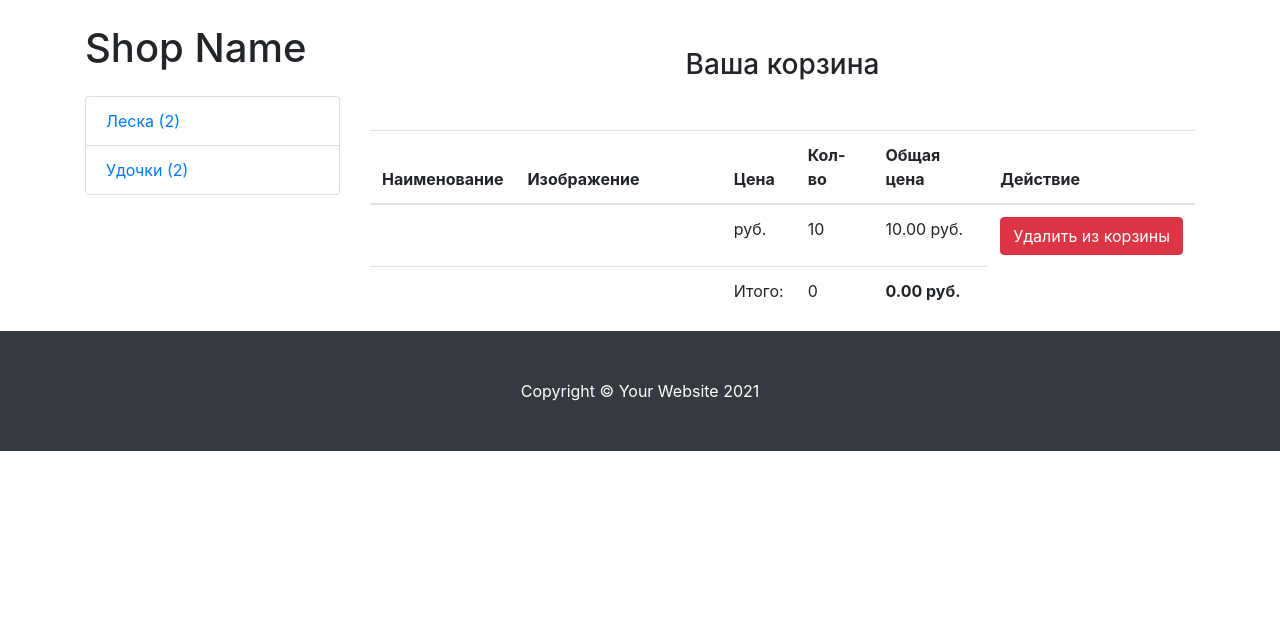
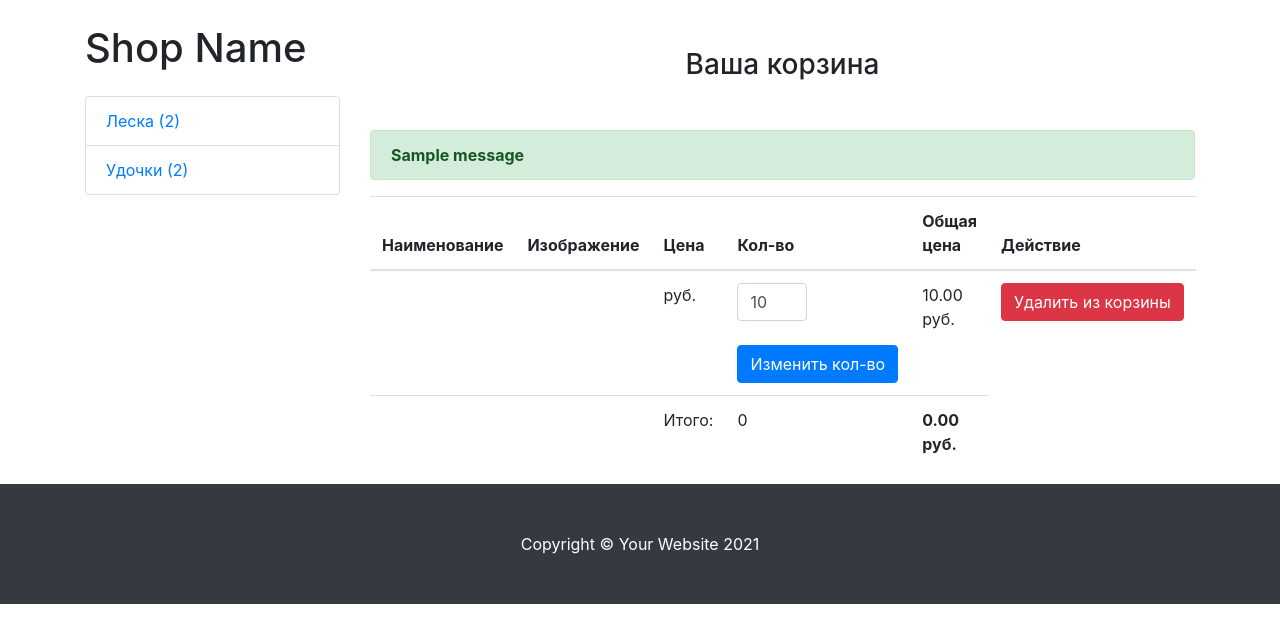
Before and after one commit to Jecka1991/Django_Shop, a Django app: page /cart/ in a window 1280 px wide. Shown: the part 56-679 px from the top of the page. Run offline with Django 3.2, Linux system fonts and the light colour scheme; a user stored in the database is signed in; data comes from the database, SQL or seed files in the repository; both versions use the stored data as it was after the commit; tables that the repository leaves empty hold one stand-in row (values such as "Sample post"); one stand-in notice (Sample message) is shown; some libraries are stand-ins or nearby versions.

Commit message:
Change the number of items in the cart

```diff
--- a/shop/mainapp/templates/cart.html
+++ b/shop/mainapp/templates/cart.html
@@ -3,6 +3,15 @@
 {% block content %}
 
 <h3 class="text-center mt-5 mb-5">Ваша корзина {% if not cart.products.count %}пуста{% endif %}</h3>
+{% if messages %}
+    {% for message in messages %}
+      <div class="alert alert-success alert-dismissible fade show" role="alert">
+        <strong> {{ message }}</strong>
+        <button type="button" class="close" data-dismiss="alert" aria-label="Close"></button>
+      </div>
+    {% endfor %}
+{% endif %}
+{% if cart.products.count %}
 <table class="table">
   <thead>
     <tr>
@@ -20,7 +29,14 @@
           <th scope="row">{{ item.content_object.title }}</th>
           <td class="w-25"><img src="{{ item.content_object.image.url }}" class="img-fluid"</td>
           <td>{{ item.content_object.price }} руб.</td>
-          <td>{{ item.qty }}</td>
+          <td>
+            <form action="{% url 'change_qty' ct_model=item.content_object.get_model_name slug=item.content_object.slug %}" method="POST">
+              {% csrf_token %}
+              <input type="number" class="form-control" name="qty" style="width: 70px;" min="1" value="{{ item.qty }}">
+              <br>
+              <input type="submit" class="btn btn-primary" value="Изменить кол-во">
+            </form>
+          </td>
             <td>{{ item.final_price }} руб.</td>
           <td>
             <a href="{% url 'delete_from_cart' ct_model=item.content_object.get_model_name slug=item.content_object.slug %}"><button class="btn btn-danger">Удалить из корзины</button> </a>
@@ -35,5 +51,5 @@
         </tr>
   </tbody>
 </table>
-
+{% endif %}
 {% endblock content %}
--- a/shop/mainapp/urls.py
+++ b/shop/mainapp/urls.py
@@ -5,7 +5,8 @@ from .views import (
     CategoryDetailView,
     CartView,
     AddToCartView,
-    DeleteFromCartView
+    DeleteFromCartView,
+    ChangeQTYView,
 )
 
 
@@ -16,4 +17,5 @@ urlpatterns = [
     path('cart/', CartView.as_view(), name='cart'),
     path('add-to-cart/<str:ct_model>/<str:slug>/', AddToCartView.as_view(), name='add_to_cart'),
     path('remove-from-cart/<str:ct_model>/<str:slug>/', DeleteFromCartView.as_view(), name='delete_from_cart'),
+    path('change-qty/<str:ct_model>/<str:slug>/', ChangeQTYView.as_view(), name='change_qty'),
 ]
--- a/shop/mainapp/views.py
+++ b/shop/mainapp/views.py
@@ -1,5 +1,6 @@
 from django.shortcuts import render
 from django.contrib.contenttypes.models import ContentType
+from django.contrib import messages
 from django.http import HttpResponseRedirect
 from django.views.generic import DetailView, View
 
@@ -65,6 +66,7 @@ class AddToCartView(CartMixin, View):
         if created:
             self.cart.products.add(cart_product)
         self.cart.save()
+        messages.add_message(request, messages.INFO, "Товар успешно добавлен")
         return HttpResponseRedirect('/cart/')
 
 
@@ -78,7 +80,26 @@ class DeleteFromCartView(CartMixin, View):
             user=self.cart.owner, cart=self.cart, content_type=content_type, object_id=product.id
         )
         self.cart.products.remove(cart_product)
+        cart_product.delete()
         self.cart.save()
+        messages.add_message(request, messages.INFO, "Товар успешно удален")
+        return HttpResponseRedirect('/cart/')
+
+
+class ChangeQTYView(CartMixin, View):
+
+    def post(self, request, *args, **kwargs):
+        ct_model, product_slug = kwargs.get('ct_model'), kwargs.get('slug')
+        content_type = ContentType.objects.get(model=ct_model)
+        product = content_type.model_class().objects.get(slug=product_slug)
+        cart_product = CartProduct.objects.get(
+            user=self.cart.owner, cart=self.cart, content_type=content_type, object_id=product.id
+        )
+        qty = int(request.POST.get('qty'))
+        cart_product.qty = qty
+        cart_product.save()
+        self.cart.save()
+        messages.add_message(request, messages.INFO, "Кол-во успешно изменено")
         return HttpResponseRedirect('/cart/')
 
 
```
Also changed, not shown: shop/db.sqlite3.
